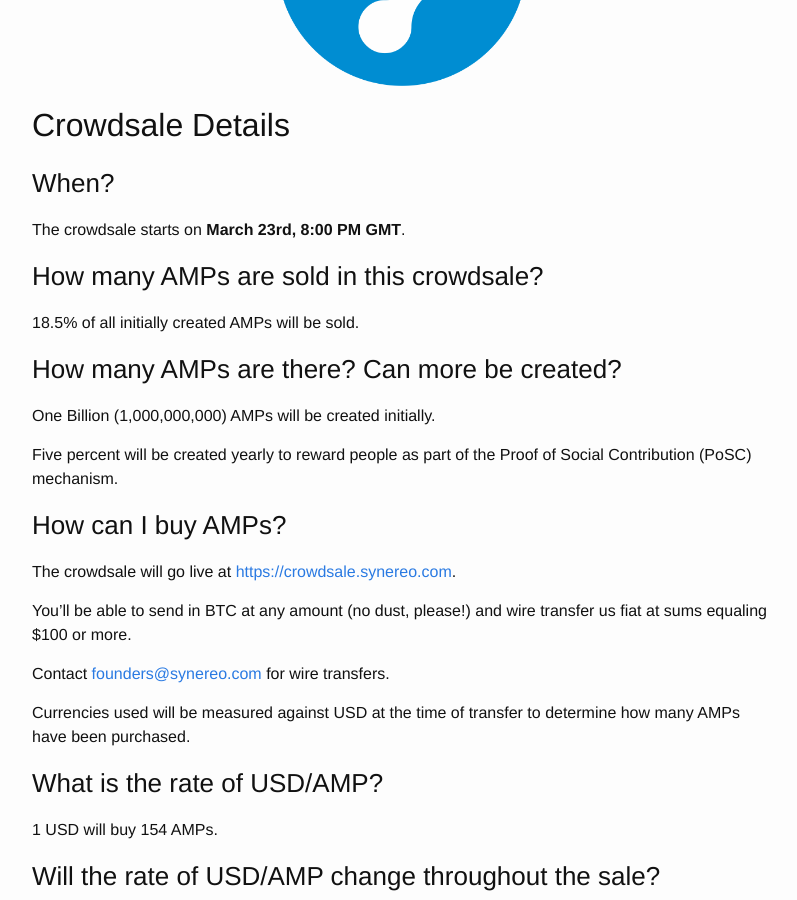
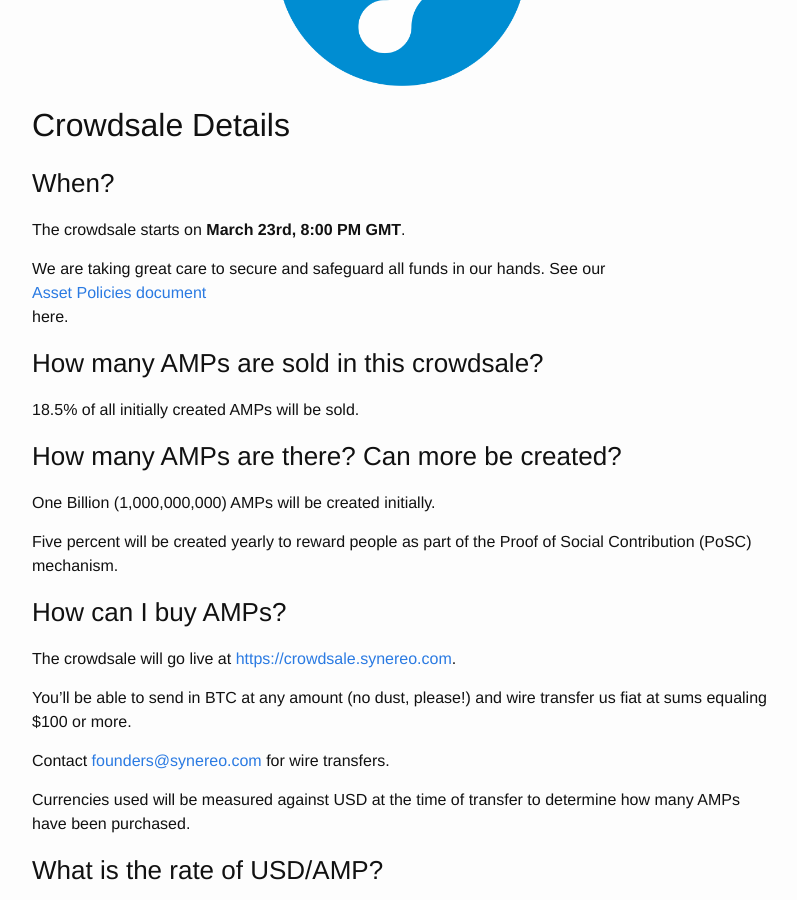
Before and after one commit to synereo/blog.synereo.com, a Jekyll site: the page built from _posts/2015-03-18-crowdsale.markdown, in a window 1280 px wide and 900 px high, scrolled down 2435 px. Shown: the whole window, without its empty margins (238-1035 px from the left). Built offline with Jekyll 4.4.1, drawn with Linux system fonts in a browser that asks for light colours; a script that is not in the unit is left out.

Commit message:
Asset policies

```diff
--- a/_posts/2015-03-18-crowdsale.markdown
+++ b/_posts/2015-03-18-crowdsale.markdown
@@ -64,6 +64,9 @@
 ### When?
 
 The crowdsale starts on **March 23rd, 8:00 PM GMT**.
+
+We are taking great care to secure and safeguard all funds in our hands. See our [Asset Policies document](https://docs.google.com/document/d/1zLBm8OHt5-81flihJ6iSKEm0WbRa6FL0mJ5ivBN34Po/edit?userstoinvite=greg@synereo.com&actionButton=1#){: style="display: block; text-align: left;"} here.
+
 
 ### How many AMPs are sold in this crowdsale?
 
```
